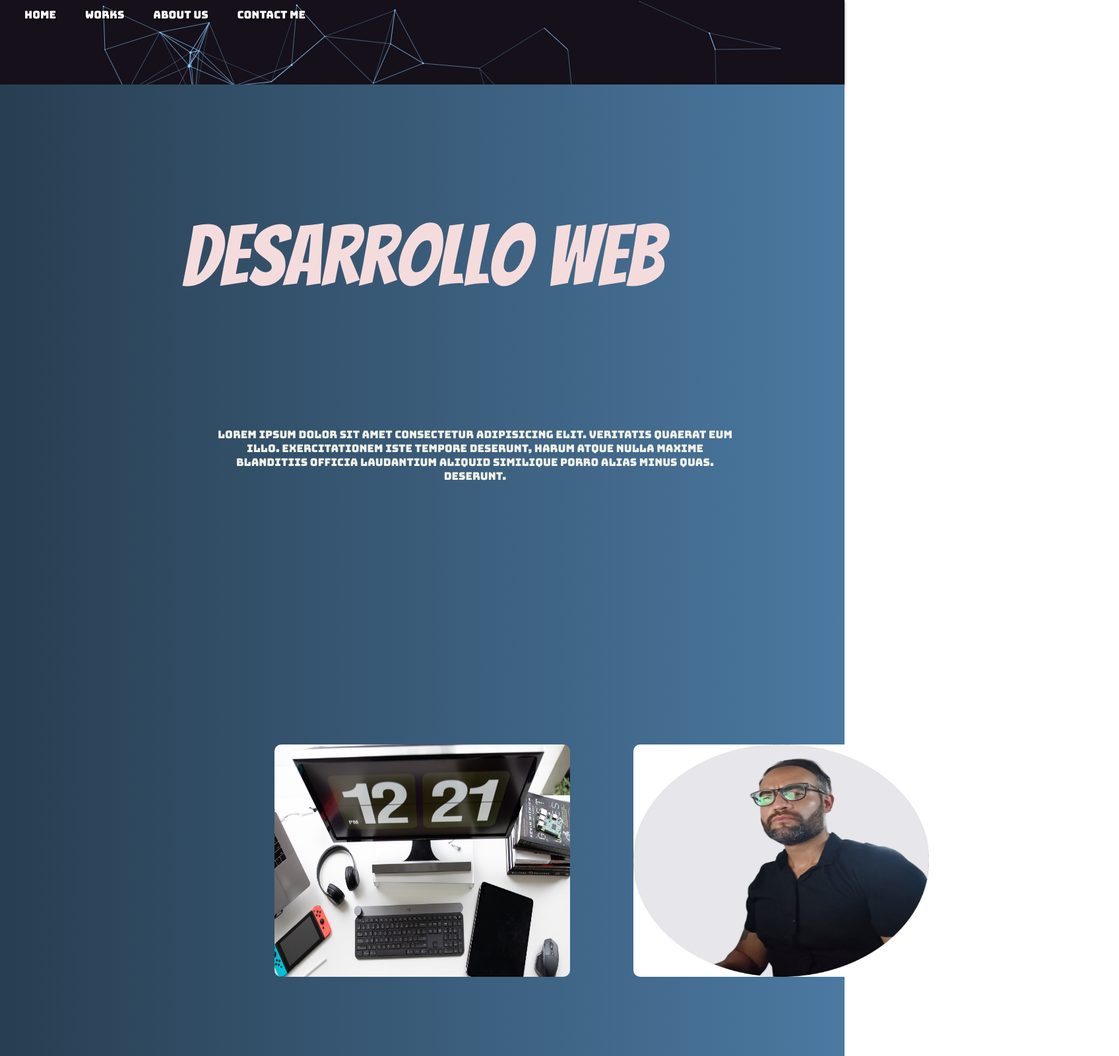
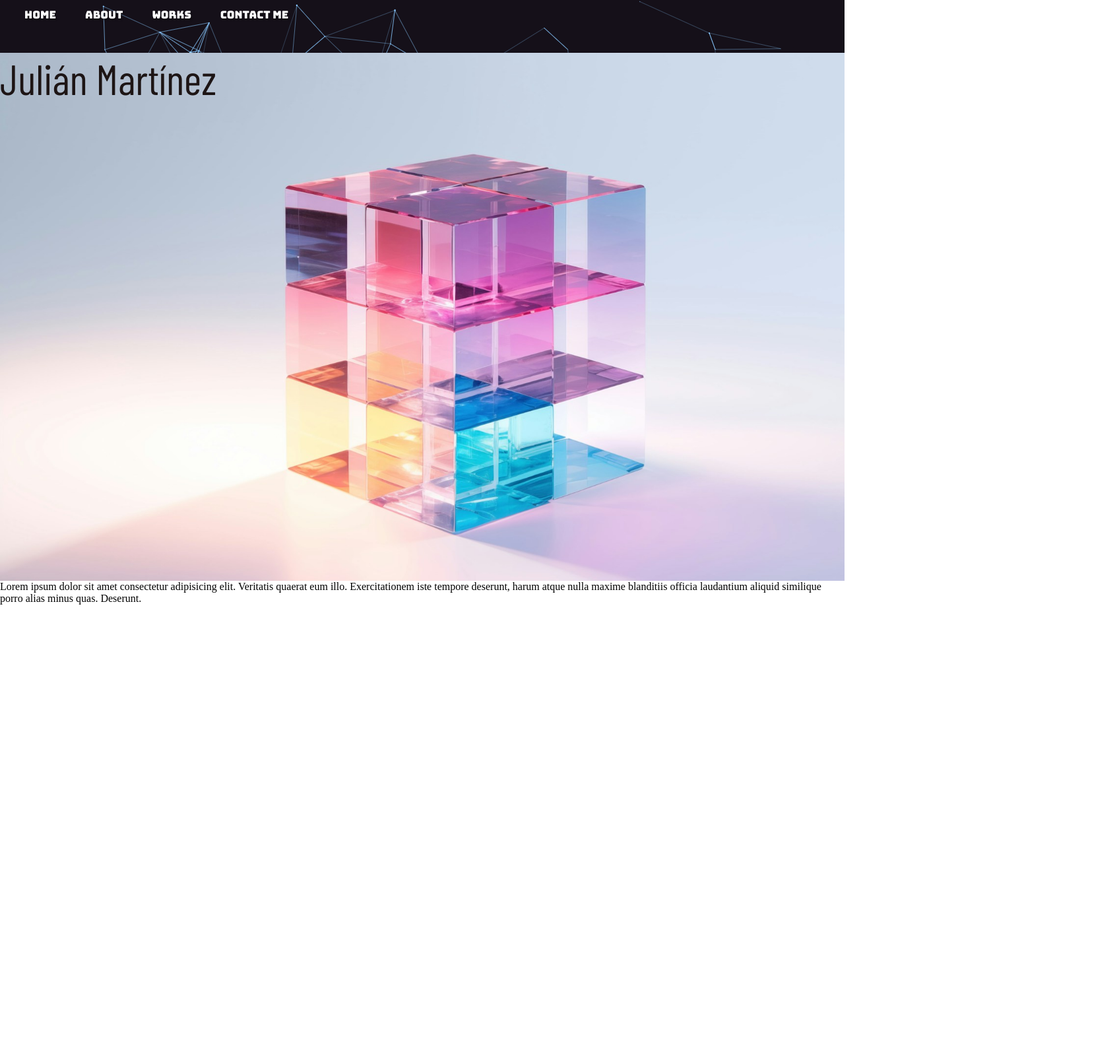
Before and after one commit to julmart87/Project_black, a website: page index.html in a window 1280 px wide. Shown: the top 1600 px of the page at 66% size, 1696 px wide, since content can reach past the window. After the commit the page ends 916 px from the top, so only its background shows below. Drawn offline with nearby package versions, Linux system fonts and the light colour scheme; a web font is replaced by a local one.

Commit message:
Cambios en el diseño de Home

```diff
--- a/index.html
+++ b/index.html
@@ -11,6 +11,9 @@
     <link rel="preconnect" href="https://fonts.googleapis.com">
     <link rel="preconnect" href="https://fonts.gstatic.com" crossorigin>
     <link href="https://fonts.googleapis.com/css2?family=Abel&family=Bungee&display=swap" rel="stylesheet">
+    <link rel="preconnect" href="https://fonts.googleapis.com">
+    <link rel="preconnect" href="https://fonts.gstatic.com" crossorigin>
+    <link href="https://fonts.googleapis.com/css2?family=Barlow+Condensed:ital,wght@0,100;0,200;0,300;0,400;0,500;0,600;0,700;0,800;0,900;1,100;1,200;1,300;1,400;1,500;1,600;1,700;1,800;1,900&display=swap" rel="stylesheet">
 </head>
 <body>
     <header>
@@ -20,8 +23,8 @@
             <div class="menu">
                 <ul>
                     <li><a href="#">Home</a></li>
-                    <li><a href="./pages/works.html">Works</a></li>
-                    <li><a href="./pages/about.html">About Us</a></li>
+                    <li><a href="./pages/works.html">About</a></li>
+                    <li><a href="./pages/about.html">Works</a></li>
                     <li><a href="./pages/contact.html">Contact Me</a></li>
                 </ul>
             </div>
@@ -29,25 +32,23 @@
     </header>
     <main class="principal">
         <section class="index">
-            <h1>Desarrollo Web</h1>
-            <section class="parrafo_1">
+
+            <section class="home">
+
+                <h1>Julián Martínez</h1>
+            </section>
+            <section class="about">
                 <p>Lorem ipsum dolor sit amet consectetur adipisicing elit. Veritatis quaerat eum illo.
                     Exercitationem iste tempore deserunt, harum atque nulla maxime blanditiis officia
                     laudantium aliquid similique porro alias minus quas. Deserunt.
                 </p>
-            </section>
-            <section class="photo">
-                <div>
-                    <img src="./assets/img/time_2.jpg" alt="">
-                </div>
-                <div>
-                    <img src="./assets/img/perfil.jpg" alt="">
-                </div>
+
             </section>
         </section>
     </main>
     <footer>
 
     </footer>
+
 </body>
 </html>
--- a/scss/base/_reset.scss
+++ b/scss/base/_reset.scss
@@ -2,4 +2,5 @@
     margin: 0;
     padding: 0;
     box-sizing: border-box;
+    // border: 1px solid red;
 }
--- a/scss/components/_navbar.scss
+++ b/scss/components/_navbar.scss
@@ -1,6 +1,6 @@
 .navegador {
     width: 100%;
-    height: 8rem;
+    height: 5rem;
     top: 0;
     // right: 0;
     // background-color: map-get($colores, navbar);
@@ -8,15 +8,19 @@
     padding: 12px;
     box-shadow: 0 2px 4px rgba(0, 0, 0, 0.456);
     transition: all 300ms;
+
     ul {
         list-style-type: none;
         margin: 0;
         padding: 0;
+        -webkit-animation: scale-in-ver-top 2s cubic-bezier(0.250, 0.460, 0.450, 0.940) both;
+	        animation: scale-in-ver-top 2s cubic-bezier(0.250, 0.460, 0.450, 0.940) both;
     }
     li {
-        display: flex;
+        // display: flex;
         display:inline-block;
         margin-left: 10px;
+
         a {
             font-family: "Bungee", sans-serif;
             font-style: normal;
@@ -25,6 +29,10 @@
             text-decoration: none;
             padding: 15px;
             text-shadow: 1px 2px 3px rgba(0, 0, 0, 0.5);
+            transition: transform 0.3s ease;
+        }
+        &:hover {
+            transform: scale(1.2); /* Agrandar el texto al pasar el puntero */
         }
     }
     /** animacion en la barra de navegacion **/
@@ -34,6 +42,42 @@
     //     box-shadow: 0 0 10px rgb(65, 59, 59);
     // }
 }
+@-webkit-keyframes scale-in-ver-top {
+    0% {
+      -webkit-transform: scaleY(0);
+              transform: scaleY(0);
+      -webkit-transform-origin: 100% 0%;
+              transform-origin: 100% 0%;
+      opacity: 1;
+    }
+    100% {
+      -webkit-transform: scaleY(1);
+              transform: scaleY(1);
+      -webkit-transform-origin: 100% 0%;
+              transform-origin: 100% 0%;
+      opacity: 1;
+    }
+  }
+  @keyframes scale-in-ver-top {
+    0% {
+      -webkit-transform: scaleY(0);
+              transform: scaleY(0);
+      -webkit-transform-origin: 100% 0%;
+              transform-origin: 100% 0%;
+      opacity: 1;
+    }
+    100% {
+      -webkit-transform: scaleY(1);
+              transform: scaleY(1);
+      -webkit-transform-origin: 100% 0%;
+              transform-origin: 100% 0%;
+      opacity: 1;
+    }
+  }
+
+
+
+
 
 /* aca se oculta el menu desplegable del desktop */
 // .navegador #toggle, .navegador label {
--- a/scss/layout/_index.scss
+++ b/scss/layout/_index.scss
@@ -2,21 +2,15 @@
     width: 100%;
     height: 100vh;
     .index {
-        // background-image: linear-gradient(to bottom, #0a1a31, #091728, #07121f, #040d17, #01060c);
-        // background-image: linear-gradient(to right top, #8b3d6a, #703866, #55325f, #3c2c54, #252546, #213153, #1b3e60, #124a6a, #0c7394, #0d9fb9, #2fccd8, #5ffbf1);
-
-        background: #4B79A1;  /* fallback for old browsers */
-        background: -webkit-linear-gradient(to right, #283E51, #4B79A1);  /* Chrome 10-25, Safari 5.1-6 */
-        background: linear-gradient(to right, #283E51, #4B79A1); /* W3C, IE 10+/ Edge, Firefox 16+, Chrome 26+, Opera 12+, Safari 7+ */
-
+        height: 50rem;
         h1 {
-                padding-top: 12rem;
-                text-align: center;
-                font-size: 8rem;
-                font-family: "Bangers", system-ui;
-                font-weight: 400;
+                // padding-top: 12rem;
+                text-align: left;
+                font-size: 4rem;
+                font-family: "Barlow Condensed", sans-serif;
+                font-weight: 100;
                 font-style: normal;
-                color: rgb(245, 220, 220);
+                color: rgb(29, 21, 21);
                 -webkit-animation: tracking-in-contract 2s cubic-bezier(0.215, 0.610, 0.355, 1.000) both;
 	            animation: tracking-in-contract 2s cubic-bezier(0.215, 0.610, 0.355, 1.000) both;
         }
@@ -47,6 +41,11 @@
             opacity: 1;
             }
         }
+        .home {
+            height: 50rem;
+            background-image: url(../assets/img/fondo_home.jpg);
+            background-size: cover;
+        }
 
         .parrafo_1 {
             width: 50rem;
@@ -71,11 +70,11 @@
             display: flex;
             flex-direction: row;
             gap: 6rem;
-            margin-left: 26rem;
             img {
                 width: 28rem;
                 height: 22rem;
                 border-radius: .625rem;
+                margin-left: 18rem;
             }
         }
     }
```
Also changed, not shown: assets/img/fondo_home.jpg (added), assets/img/rio.jpg (added), css/style.css, scss/components/_footer.scss (added).
